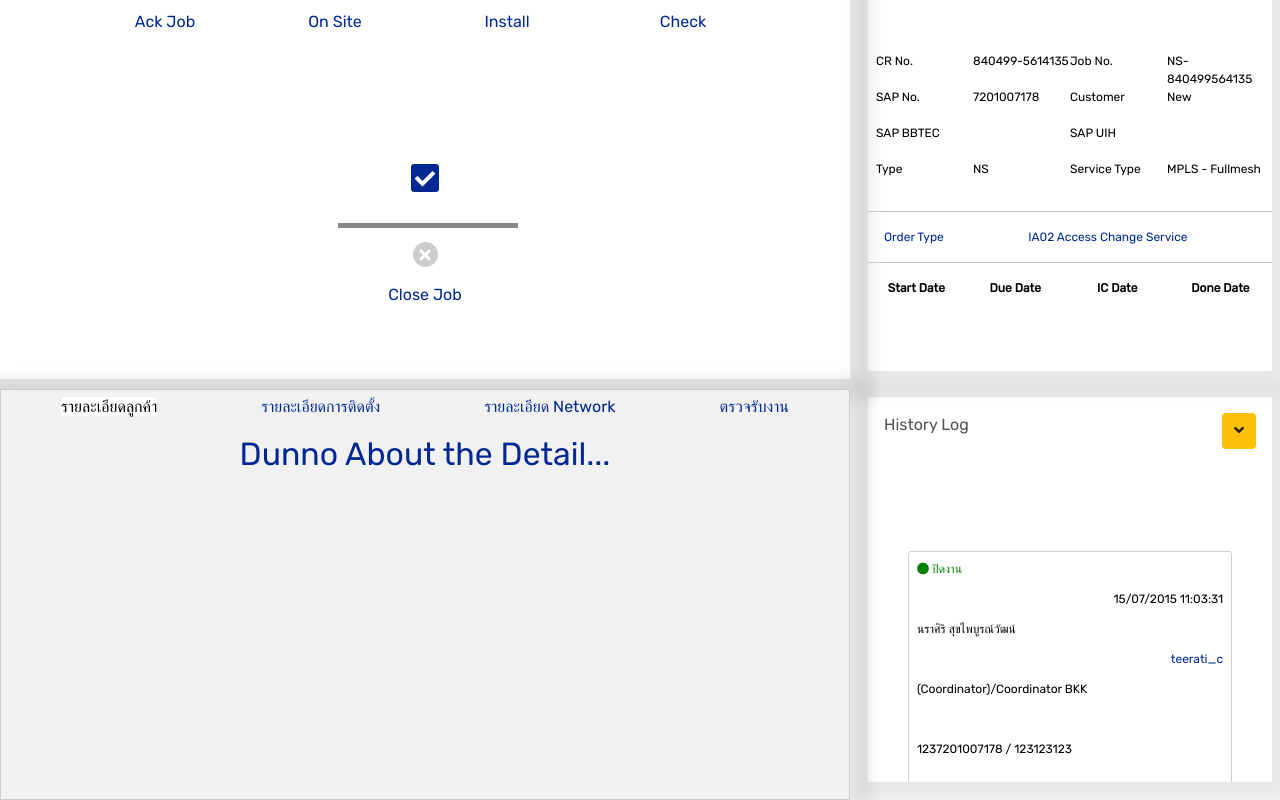
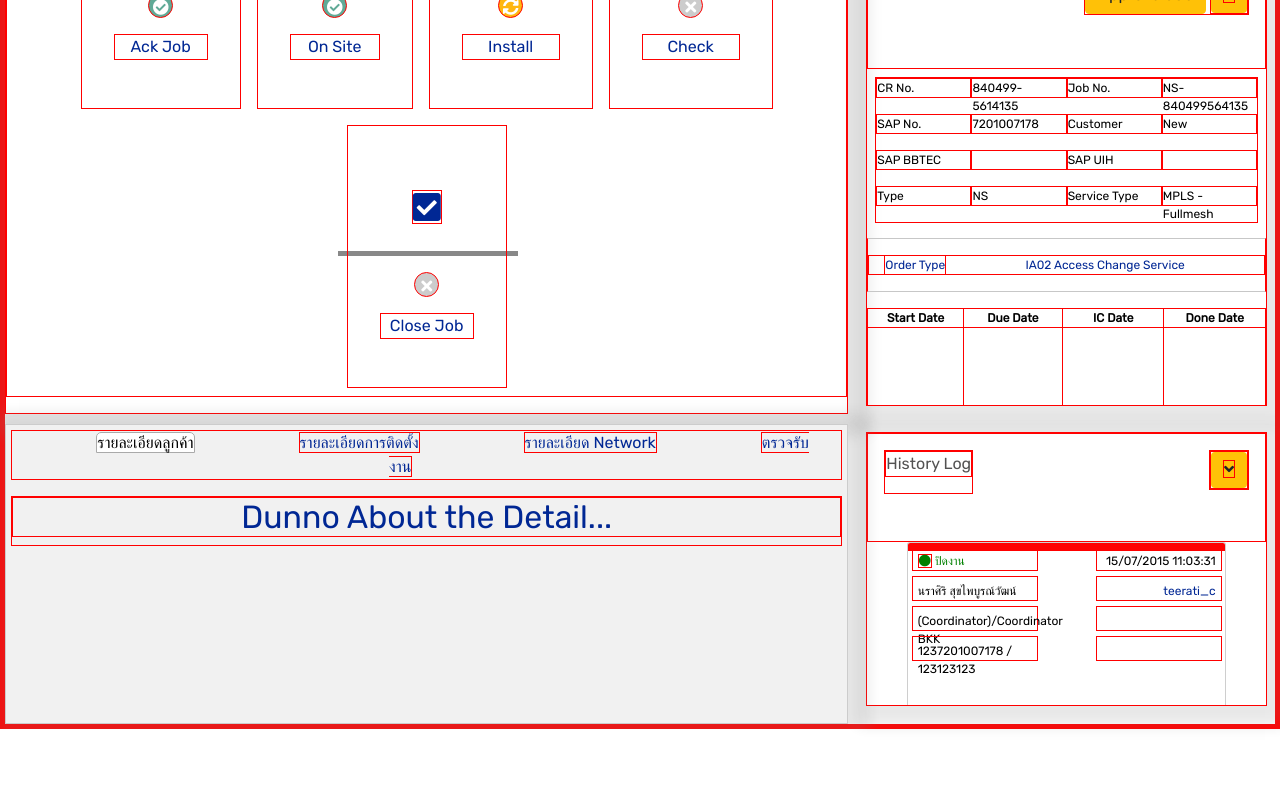
Before and after one commit to masty123/benjajinda_test, a React (Create React App) app: page / in a window 1280 px wide. Shown: the part 587-1387 px from the top of the page. After the commit the page ends 1316 px from the top, so only its background shows below. Built offline with nearby package versions, Linux system fonts and the light colour scheme.

Commit message:
fix alignment

```diff
--- a/src/components/Header/Header.css
+++ b/src/components/Header/Header.css
@@ -2,7 +2,7 @@
     box-sizing: border-box;
     /* resize: both; */
     /* overflow: auto; */
-    /* border: 1px solid red; */
+    border: 1px solid red;
 }
 .job-header-container{
     display: grid;
--- a/src/components/JobStatus/JobStatus.css
+++ b/src/components/JobStatus/JobStatus.css
@@ -240,7 +240,7 @@ ul li:nth-child(2) .iconStatus::after{
 
 .handler-content-info p {
     color: black;
-    width: 210px;
+    width: 40%;
     height: 25px;
     padding: 5px;
     margin: 2.5px;
```
